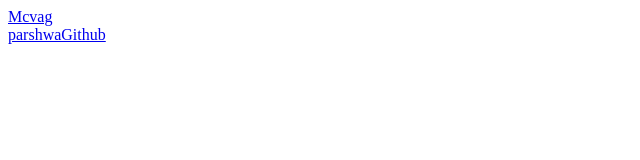
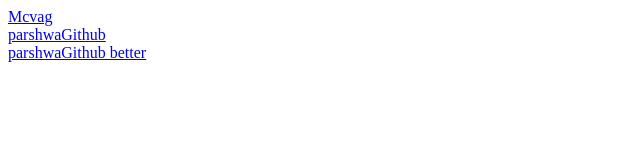
Before and after one commit to calculusProblems/calculusProblems.github.io, a plain HTML site: page index.html in a window 1280 px wide. Shown: the whole page, without its empty margins (0-640 px from the left). Drawn offline with Linux system fonts and the light colour scheme.

Commit message:
Update index.html

```diff
--- a/index.html
+++ b/index.html
@@ -3,5 +3,7 @@
     <a href="./macvg">Mcvag</a>
     <br>
     <a href="./par">parshwaGithub</a>
+    <br>
+    <a href="./par2">parshwaGithub better</a>
   </body>
 </html>
```
